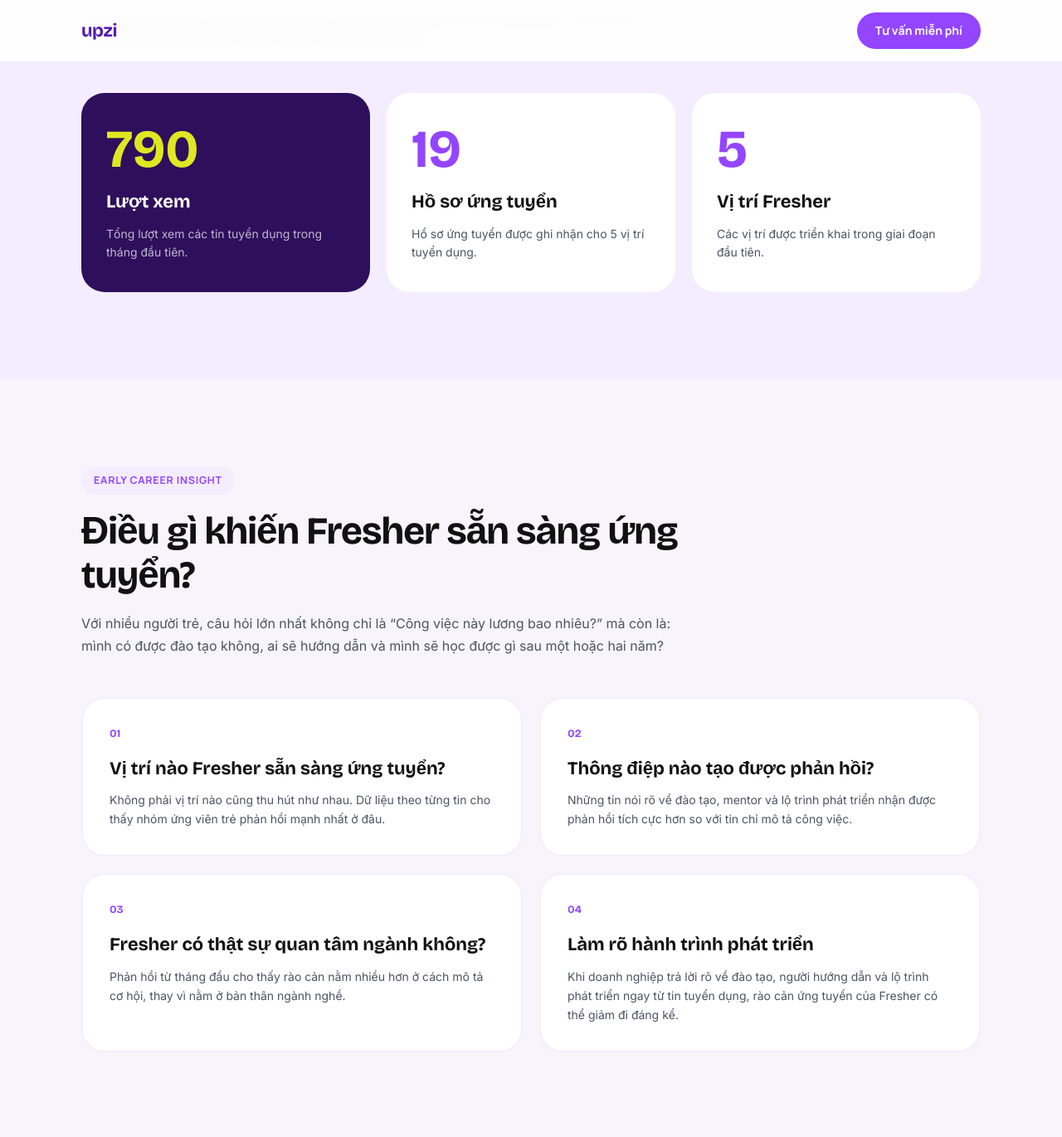
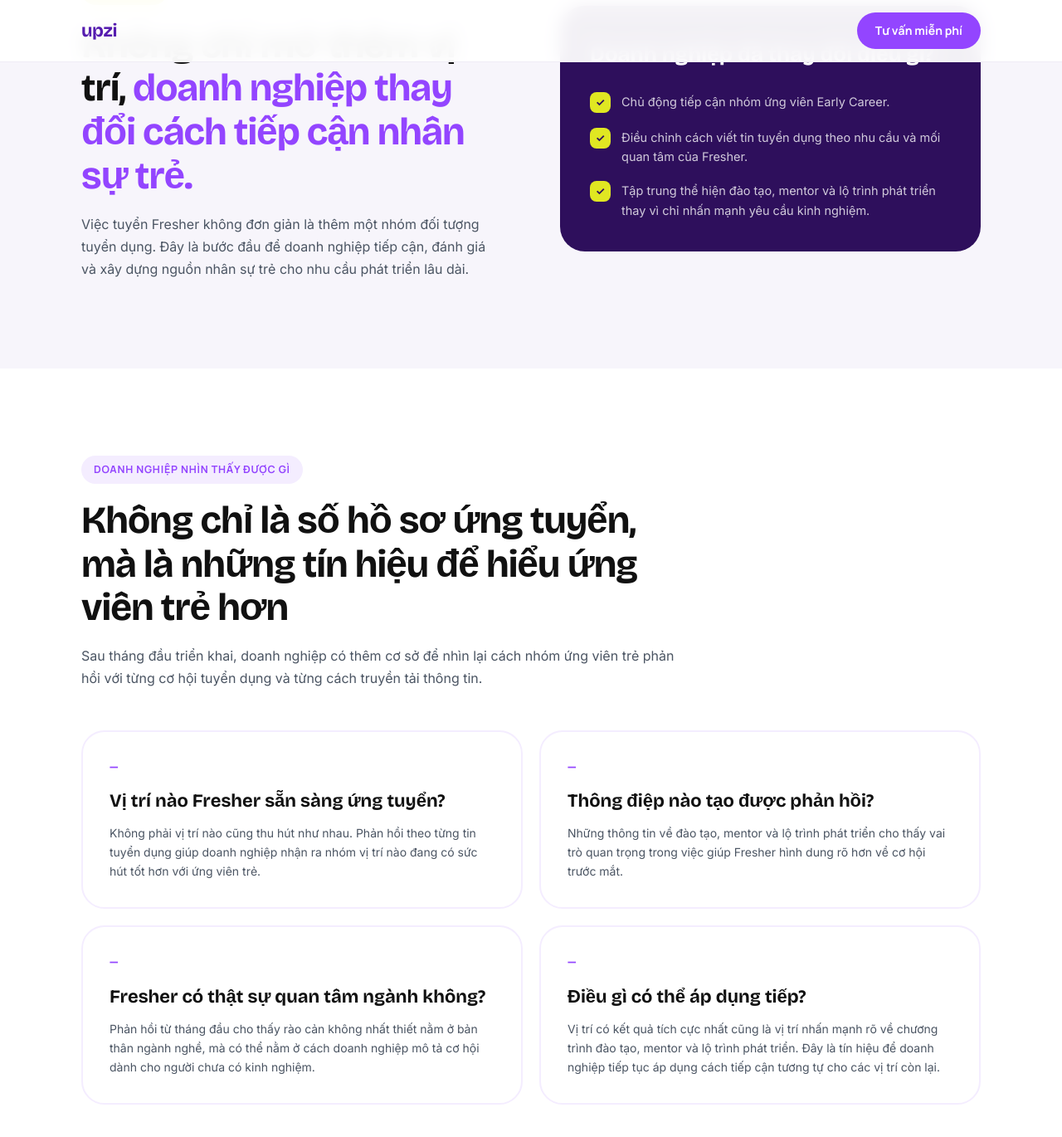
Before and after one commit to upzi-vn/staging, a Jekyll site: the page built from _posts/2026-08-07-tuyen-fresher-vuot-qua-canh-tranh-nhan-su.md, in a window 1280 px wide and 1400 px high, scrolled down 3490 px. Shown: the top 1370 px of the window at 83% size. Built offline with Jekyll 4.4.1, drawn with Linux system fonts in a browser that asks for light colours; some of the changed text lies outside the part shown.

Commit message:
2026-08-07-tuyen-fresher-vuot-qua-canh-tranh-nhan-su.md

```diff
--- a/_posts/2026-08-07-tuyen-fresher-vuot-qua-canh-tranh-nhan-su.md
+++ b/_posts/2026-08-07-tuyen-fresher-vuot-qua-canh-tranh-nhan-su.md
@@ -7,8 +7,8 @@
 
 description: >
   Một công ty xây dựng Nhật Bản tại Việt Nam chuyển hướng từ tuyển ứng viên
-  giàu kinh nghiệm sang tiếp cận Fresher, mở rộng nguồn ứng viên và xây dựng
-  đội ngũ nhân sự trẻ cho nhu cầu phát triển lâu dài.
+  giàu kinh nghiệm sang tiếp cận Fresher, thay đổi cách truyền tải cơ hội
+  và từng bước xây dựng nguồn nhân sự trẻ cho tương lai.
 
 industry: "Xây dựng"
 target: "Fresher"
@@ -42,11 +42,10 @@
         </p>
 
         <p>
-          Thay vì tiếp tục cuộc đua đó, doanh nghiệp mở thêm các vị trí
-          dành cho Fresher như CAD Draftsman, Site Engineer, QS Engineer
-          và M&E Site Engineer tại cả miền Bắc và miền Nam, đồng thời
-          điều chỉnh cách viết tin tuyển dụng cho nhóm ứng viên chưa
-          có kinh nghiệm.
+          Thay vì tiếp tục cuộc đua đó, một công ty xây dựng Nhật Bản tại
+          Việt Nam bắt đầu mở thêm cơ hội cho nhóm Fresher - từ CAD Draftsman,
+          Site Engineer, QS Engineer đến M&E Site Engineer - tại cả miền Bắc
+          và miền Nam.
         </p>
 
       </div>
@@ -55,7 +54,7 @@
       <div class="challenge-card">
 
         <h3>
-          Bài toán
+          Bài toán tuyển dụng
         </h3>
 
         <ul>
@@ -64,7 +63,7 @@
             <span class="check">✓</span>
 
             <span>
-              Nguồn ứng viên kỹ sư có kinh nghiệm ngày càng cạnh tranh.
+              Cạnh tranh ngày càng lớn để tiếp cận nhóm kỹ sư có kinh nghiệm.
             </span>
           </li>
 
@@ -72,7 +71,8 @@
             <span class="check">✓</span>
 
             <span>
-              Mức lương của nhóm ứng viên giàu kinh nghiệm liên tục tăng.
+              Mức lương liên tục bị đẩy lên khi nhiều doanh nghiệp cùng
+              tìm kiếm một nhóm ứng viên.
             </span>
           </li>
 
@@ -80,8 +80,8 @@
             <span class="check">✓</span>
 
             <span>
-              Doanh nghiệp cần một hướng tiếp cận mới để xây dựng
-              nguồn nhân sự cho nhu cầu phát triển lâu dài.
+              Cần một cách tiếp cận khác để mở rộng nguồn nhân sự
+              thay vì chỉ tuyển khi đã có nhu cầu.
             </span>
           </li>
 
@@ -101,58 +101,41 @@
 
   <div class="wrap">
 
-    <div class="section-grid">
+    <div class="section-head">
 
-      <div>
-
-        <div class="eyebrow">
-          Insight
-        </div>
-
-        <h2>
-          Fresher không ngại ngành xây dựng.
-          <span class="accent">
-            Họ cần biết mình được đào tạo thế nào, ai hướng dẫn và con đường phía trước ra sao.
-          </span>
-        </h2>
-
-        <p>
-          Với ứng viên mới tốt nghiệp, rào cản không nhất thiết nằm ở
-          ngành nghề. Điều họ quan tâm là liệu doanh nghiệp có tạo điều kiện
-          để mình bắt đầu, được hướng dẫn và phát triển trong những năm đầu
-          sự nghiệp hay không.
-        </p>
-
+      <div class="eyebrow">
+        Early Career Insight
       </div>
 
+      <h2>
+        Fresher không ngại ngành xây dựng.
+        <span class="accent">
+          Họ cần biết mình được đào tạo thế nào, ai hướng dẫn,
+          và con đường phía trước ra sao.
+        </span>
+      </h2>
 
-      <div class="stat-box">
+      <p>
+        Với nhiều người trẻ, câu hỏi trước khi ứng tuyển không chỉ là
+        công việc có phù hợp hay không. Họ muốn biết mình có được đào tạo,
+        được hướng dẫn và có cơ hội phát triển sau khi bắt đầu hay không.
+      </p>
 
-        <div class="stat">
-
-          <div class="num">
-            5
-          </div>
-
-          <p>
-            Vị trí Fresher được triển khai
-          </p>
-
-        </div>
+    </div>
 
 
-        <div class="stat">
+    <div class="quote-wrap">
 
-          <div class="num">
-            01
-          </div>
+      <div class="quote">
+        “Mình có được đào tạo không?”
+      </div>
 
-          <p>
-            Tháng đầu tiên triển khai
-          </p>
+      <div class="quote">
+        “Ai sẽ hướng dẫn mình trong những tháng đầu?”
+      </div>
 
-        </div>
-
+      <div class="quote">
+        “Mình sẽ học được gì sau một hoặc hai năm?”
       </div>
 
     </div>
@@ -174,13 +157,16 @@
       </div>
 
       <h2>
-        Thay đổi cách nói về cơ hội dành cho Fresher
+        Thay vì bắt đầu bằng yêu cầu kinh nghiệm,
+        hãy bắt đầu bằng cơ hội dành cho Fresher
       </h2>
 
       <p>
-        Thay vì mở đầu bằng yêu cầu kinh nghiệm, tin tuyển dụng tập trung
-        trả lời câu hỏi mà hầu hết Fresher đều quan tâm:
-        <strong>“Nếu chưa có kinh nghiệm, mình có cơ hội không?”</strong>
+        Tin tuyển dụng được thay đổi để trả lời câu hỏi mà hầu hết Fresher
+        đều quan tâm:
+        <strong>
+          “Nếu chưa có kinh nghiệm, mình có cơ hội không?”
+        </strong>
       </p>
 
     </div>
@@ -191,16 +177,16 @@
       <div class="solution">
 
         <div class="solution-number">
-          01
+          —
         </div>
 
         <h3>
-          Giúp Fresher tự tin bắt đầu sự nghiệp
+          Nói rõ về đào tạo
         </h3>
 
         <p>
-          Thông điệp về đào tạo trực tiếp tại công trường được đưa lên
-          rõ ràng, giúp ứng viên hiểu rằng họ vẫn có cơ hội bắt đầu
+          Thông tin về đào tạo trực tiếp tại công trường được đưa lên
+          ngay từ đầu, giúp ứng viên hiểu rằng họ vẫn có cơ hội bắt đầu
           dù chưa từng đi làm.
         </p>
 
@@ -210,17 +196,16 @@
       <div class="solution">
 
         <div class="solution-number">
-          02
+          —
         </div>
 
         <h3>
-          Mở rộng nguồn ứng viên bằng cách tiếp cận sớm hơn
+          Cho thấy người đồng hành
         </h3>
 
         <p>
-          Doanh nghiệp mở thêm các vị trí dành cho Fresher trên Upzi,
-          chủ động tiếp cận nguồn nhân sự trẻ thay vì chỉ cạnh tranh
-          trong nhóm ứng viên đã có kinh nghiệm.
+          Ứng viên được biết trước mình sẽ được hướng dẫn bởi đội ngũ
+          kỹ sư Việt Nam và Nhật Bản trong quá trình làm việc.
         </p>
 
       </div>
@@ -229,17 +214,17 @@
       <div class="solution">
 
         <div class="solution-number">
-          03
+          —
         </div>
 
         <h3>
-          Cho ứng viên thấy con đường phát triển
+          Làm rõ con đường phát triển
         </h3>
 
         <p>
-          Lộ trình phát triển được làm rõ để ứng viên biết mình sẽ được
-          hướng dẫn bởi đội ngũ kỹ sư Việt Nam và Nhật Bản, tham gia các
-          dự án quy mô lớn và từng bước phát triển lên vị trí cao hơn.
+          Bên cạnh công việc hiện tại, tin tuyển dụng cho ứng viên hình dung
+          được mình có thể học hỏi gì và từng bước phát triển lên vị trí
+          cao hơn trong những năm đầu sự nghiệp.
         </p>
 
       </div>
@@ -248,17 +233,16 @@
       <div class="solution">
 
         <div class="solution-number">
-          04
+          —
         </div>
 
         <h3>
-          Thử nghiệm trên nhiều vị trí Fresher
+          Mở rộng cơ hội tiếp cận
         </h3>
 
         <p>
-          CAD Draftsman, Site Engineer, QS Engineer và M&E Site Engineer
-          được triển khai tại cả miền Bắc và miền Nam để mở rộng khả năng
-          tiếp cận nguồn ứng viên trẻ.
+          Doanh nghiệp chủ động mở thêm các vị trí dành cho Fresher,
+          thay vì chỉ tìm kiếm những ứng viên đã có kinh nghiệm trong ngành.
         </p>
 
       </div>
@@ -271,77 +255,179 @@
 
 
 
-<section class="results-section">
+<section class="story-section off">
 
   <div class="wrap">
 
-    <div class="results-title">
+    <div class="section-grid">
+
+      <div>
+
+        <div class="eyebrow">
+          Cùng Upzi
+        </div>
+
+        <h2>
+          Không chỉ mở thêm vị trí,
+          <span class="accent">
+            doanh nghiệp thay đổi cách tiếp cận nhân sự trẻ.
+          </span>
+        </h2>
+
+        <p>
+          Việc tuyển Fresher không đơn giản là thêm một nhóm đối tượng
+          tuyển dụng. Đây là bước đầu để doanh nghiệp tiếp cận,
+          đánh giá và xây dựng nguồn nhân sự trẻ cho nhu cầu phát triển
+          lâu dài.
+        </p>
+
+      </div>
+
+
+      <div class="challenge-card">
+
+        <h3>
+          Doanh nghiệp đã thay đổi điều gì?
+        </h3>
+
+        <ul>
+
+          <li>
+            <span class="check">✓</span>
+
+            <span>
+              Chủ động tiếp cận nhóm ứng viên Early Career.
+            </span>
+          </li>
+
+          <li>
+            <span class="check">✓</span>
+
+            <span>
+              Điều chỉnh cách viết tin tuyển dụng theo nhu cầu
+              và mối quan tâm của Fresher.
+            </span>
+          </li>
+
+          <li>
+            <span class="check">✓</span>
+
+            <span>
+              Tập trung thể hiện đào tạo, mentor và lộ trình phát triển
+              thay vì chỉ nhấn mạnh yêu cầu kinh nghiệm.
+            </span>
+          </li>
+
+        </ul>
+
+      </div>
+
+    </div>
+
+  </div>
+
+</section>
+
+
+
+<section class="story-section white">
+
+  <div class="wrap">
+
+    <div class="section-head">
 
       <div class="eyebrow-light">
         Doanh nghiệp nhìn thấy được gì
       </div>
 
       <h2>
-        Những tín hiệu đầu tiên từ tháng triển khai
+        Không chỉ là số hồ sơ ứng tuyển,
+        mà là những tín hiệu để hiểu ứng viên trẻ hơn
       </h2>
 
       <p>
-        Sau tháng đầu tiên, điều doanh nghiệp có được không chỉ là
-        hồ sơ ứng tuyển, mà còn là cơ sở để hiểu cách tiếp cận nhóm
-        nhân sự trẻ hiệu quả hơn.
+        Sau tháng đầu triển khai, doanh nghiệp có thêm cơ sở để nhìn lại
+        cách nhóm ứng viên trẻ phản hồi với từng cơ hội tuyển dụng
+        và từng cách truyền tải thông tin.
       </p>
 
     </div>
 
 
-    <div class="results">
+    <div class="solution-grid">
 
-      <div class="result featured">
+      <div class="solution">
 
-        <div class="big">
-          790
+        <div class="solution-number">
+          —
         </div>
 
         <h3>
-          Lượt xem
+          Vị trí nào Fresher sẵn sàng ứng tuyển?
         </h3>
 
         <p>
-          Tổng lượt xem các tin tuyển dụng trong tháng đầu tiên.
+          Không phải vị trí nào cũng thu hút như nhau. Phản hồi theo từng
+          tin tuyển dụng giúp doanh nghiệp nhận ra nhóm vị trí nào đang
+          có sức hút tốt hơn với ứng viên trẻ.
         </p>
 
       </div>
 
 
-      <div class="result">
+      <div class="solution">
 
-        <div class="big">
-          19
+        <div class="solution-number">
+          —
         </div>
 
         <h3>
-          Hồ sơ ứng tuyển
+          Thông điệp nào tạo được phản hồi?
         </h3>
 
         <p>
-          Hồ sơ ứng tuyển được ghi nhận cho 5 vị trí tuyển dụng.
+          Những thông tin về đào tạo, mentor và lộ trình phát triển
+          cho thấy vai trò quan trọng trong việc giúp Fresher hình dung
+          rõ hơn về cơ hội trước mắt.
         </p>
 
       </div>
 
 
-      <div class="result">
+      <div class="solution">
 
-        <div class="big">
-          5
+        <div class="solution-number">
+          —
         </div>
 
         <h3>
-          Vị trí Fresher
+          Fresher có thật sự quan tâm ngành không?
         </h3>
 
         <p>
-          Các vị trí được triển khai trong giai đoạn đầu tiên.
+          Phản hồi từ tháng đầu cho thấy rào cản không nhất thiết nằm
+          ở bản thân ngành nghề, mà có thể nằm ở cách doanh nghiệp
+          mô tả cơ hội dành cho người chưa có kinh nghiệm.
+        </p>
+
+      </div>
+
+
+      <div class="solution">
+
+        <div class="solution-number">
+          —
+        </div>
+
+        <h3>
+          Điều gì có thể áp dụng tiếp?
+        </h3>
+
+        <p>
+          Vị trí có kết quả tích cực nhất cũng là vị trí nhấn mạnh rõ
+          về chương trình đào tạo, mentor và lộ trình phát triển.
+          Đây là tín hiệu để doanh nghiệp tiếp tục áp dụng cách tiếp cận
+          tương tự cho các vị trí còn lại.
         </p>
 
       </div>
@@ -360,96 +446,31 @@
 
     <div class="section-head">
 
-      <div class="eyebrow-light">
-        Early Career Insight
+      <div class="eyebrow">
+        Cho ứng viên thấy con đường phát triển
       </div>
 
       <h2>
-        Điều gì khiến Fresher sẵn sàng ứng tuyển?
+        Khi ứng viên nhìn thấy tương lai của mình,
+        cơ hội tuyển dụng cũng bắt đầu rộng hơn
       </h2>
 
       <p>
-        Với nhiều người trẻ, câu hỏi lớn nhất không chỉ là
-        “Công việc này lương bao nhiêu?” mà còn là:
-        mình có được đào tạo không, ai sẽ hướng dẫn và mình sẽ
-        học được gì sau một hoặc hai năm?
+        Bên cạnh mô tả công việc, lộ trình phát triển của từng vị trí
+        được làm rõ. Ứng viên biết mình sẽ được hướng dẫn bởi đội ngũ
+        kỹ sư Việt Nam và Nhật Bản, tham gia các dự án quy mô lớn và
+        từng bước phát triển lên vị trí cao hơn trong những năm đầu
+        sự nghiệp.
       </p>
 
     </div>
 
 
-    <div class="solution-grid">
+    <div class="quote-wrap">
 
-      <div class="solution">
-
-        <div class="solution-number">
-          01
-        </div>
-
-        <h3>
-          Vị trí nào Fresher sẵn sàng ứng tuyển?
-        </h3>
-
-        <p>
-          Không phải vị trí nào cũng thu hút như nhau. Dữ liệu theo
-          từng tin cho thấy nhóm ứng viên trẻ phản hồi mạnh nhất ở đâu.
-        </p>
-
-      </div>
-
-
-      <div class="solution">
-
-        <div class="solution-number">
-          02
-        </div>
-
-        <h3>
-          Thông điệp nào tạo được phản hồi?
-        </h3>
-
-        <p>
-          Những tin nói rõ về đào tạo, mentor và lộ trình phát triển
-          nhận được phản hồi tích cực hơn so với tin chỉ mô tả công việc.
-        </p>
-
-      </div>
-
-
-      <div class="solution">
-
-        <div class="solution-number">
-          03
-        </div>
-
-        <h3>
-          Fresher có thật sự quan tâm ngành không?
-        </h3>
-
-        <p>
-          Phản hồi từ tháng đầu cho thấy rào cản nằm nhiều hơn ở cách
-          mô tả cơ hội, thay vì nằm ở bản thân ngành nghề.
-        </p>
-
-      </div>
-
-
-      <div class="solution">
-
-        <div class="solution-number">
-          04
-        </div>
-
-        <h3>
-          Làm rõ hành trình phát triển
-        </h3>
-
-        <p>
-          Khi doanh nghiệp trả lời rõ về đào tạo, người hướng dẫn và
-          lộ trình phát triển ngay từ tin tuyển dụng, rào cản ứng tuyển
-          của Fresher có thể giảm đi đáng kể.
-        </p>
-
+      <div class="quote">
+        “Tuyển sau khi đã hiểu người,
+        thay vì tuyển rồi mới bắt đầu tìm hiểu.”
       </div>
 
     </div>
@@ -471,12 +492,14 @@
       </div>
 
       <div class="quote">
-        “Đối với các vị trí Early Career, sự rõ ràng về hành trình phát triển
-        đôi khi tạo ra nhiều khác biệt hơn việc chỉ nhấn mạnh yêu cầu công việc.”
+        “Khi doanh nghiệp giảm bớt rào cản về kinh nghiệm và giúp ứng viên
+        hình dung rõ cách họ sẽ được đào tạo, đồng hành và phát triển,
+        nhiều Fresher sẵn sàng cân nhắc những cơ hội mà trước đây họ nghĩ
+        mình chưa đủ khả năng để ứng tuyển.”
       </div>
 
       <div class="source">
-        Success Story · Upzi
+        Early Career Insight · Upzi
       </div>
 
     </div>
@@ -484,3 +507,39 @@
   </div>
 
 </section>
+
+
+
+<section class="story-section white">
+
+  <div class="wrap">
+
+    <div class="section-head">
+
+      <div class="eyebrow-light">
+        Kết luận
+      </div>
+
+      <h2>
+        Không nhất thiết phải tiếp tục cuộc đua để giành người
+        đã có kinh nghiệm
+      </h2>
+
+      <p>
+        Chiến dịch này không khẳng định rằng tuyển Fresher sẽ dễ hơn
+        tuyển kỹ sư đã có kinh nghiệm. Nhưng nó cho thấy một điều đáng chú ý:
+        khi doanh nghiệp mở rộng nhóm ứng viên và giúp họ nhìn thấy rõ
+        cách mình sẽ được đào tạo, đồng hành và phát triển,
+        cơ hội tiếp cận nguồn nhân sự trẻ cũng được mở rộng.
+      </p>
+
+      <p>
+        Đó có thể là bước đầu để doanh nghiệp xây dựng nguồn nhân sự
+        cho nhu cầu phát triển trong tương lai.
+      </p>
+
+    </div>
+
+  </div>
+
+</section>
```
